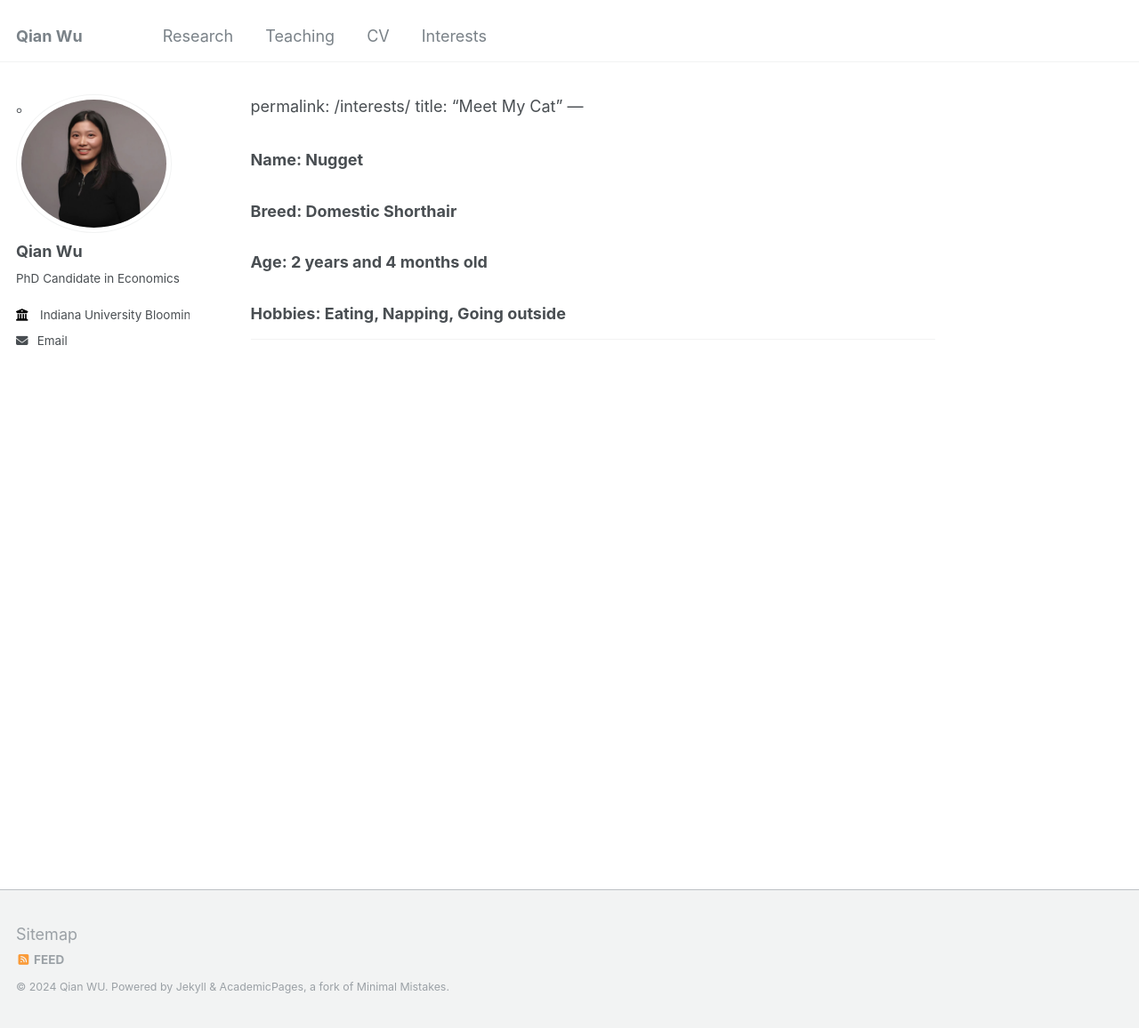
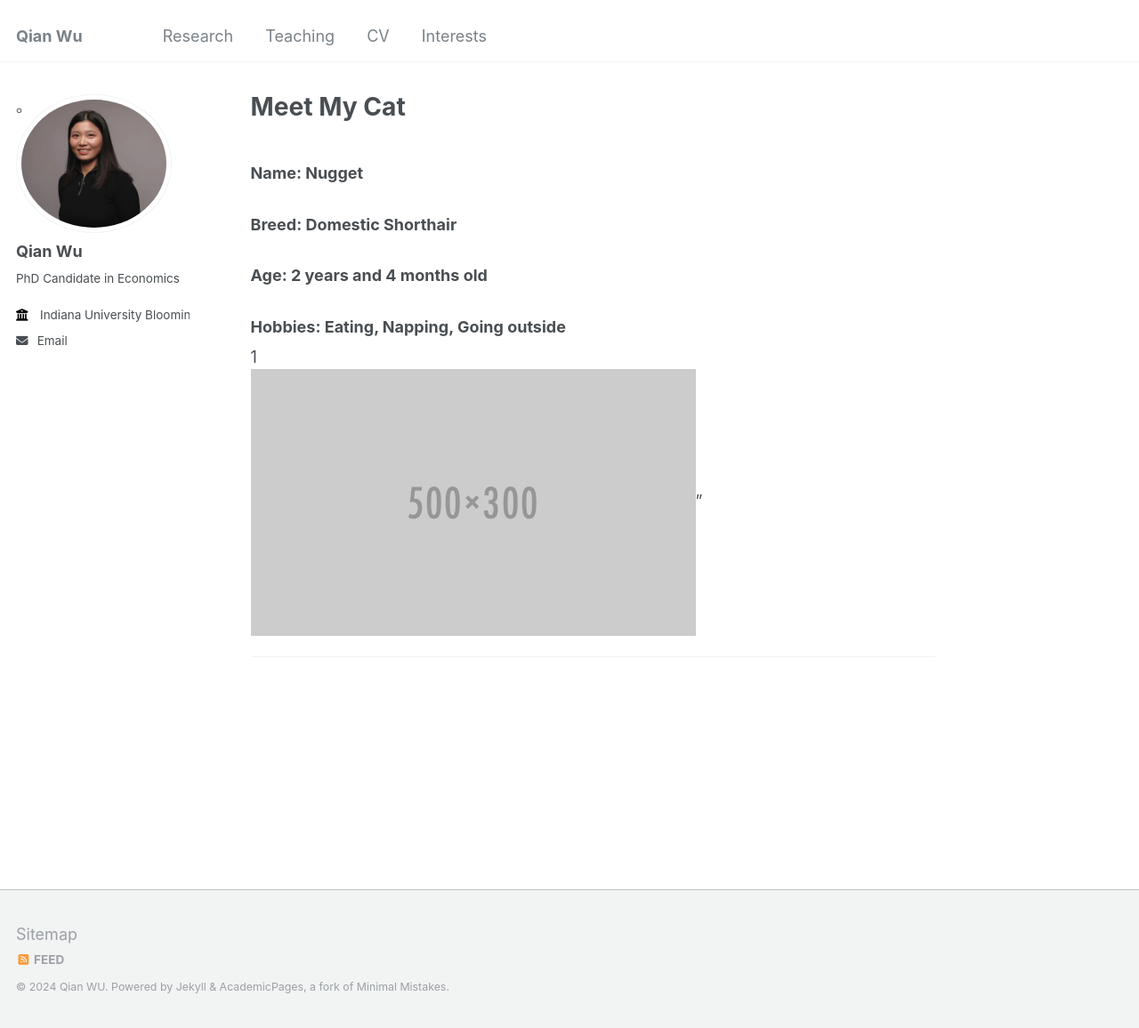
Before and after one commit to qianwu-ef/qianwu-ef.github.io, a Jekyll site: the page built from _pages/interests.md, in a window 1280 px wide and 1156 px high. Shown: the whole window at 89% size. Built offline with Jekyll 4.4.1, drawn with Linux system fonts in a browser that asks for light colours; our own code applies the rules of GitHub Pages for plain Markdown files.

Commit message:
upload pics

```diff
--- a/_pages/interests.md
+++ b/_pages/interests.md
@@ -1,11 +1,14 @@
+---
 permalink: /interests/
 title: "Meet My Cat"
 ---
+
 
 ### Name: Nugget
 ### Breed: Domestic Shorthair
 ### Age: 2 years and 4 months old
 ### Hobbies: Eating, Napping, Going outside
 
+1<br/><img src='/images/500x300.png'>"
 
 ---
```
